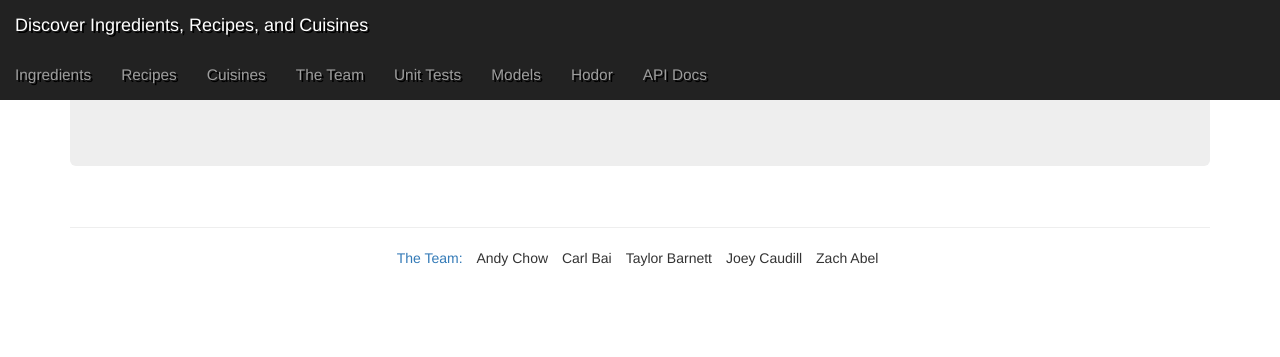
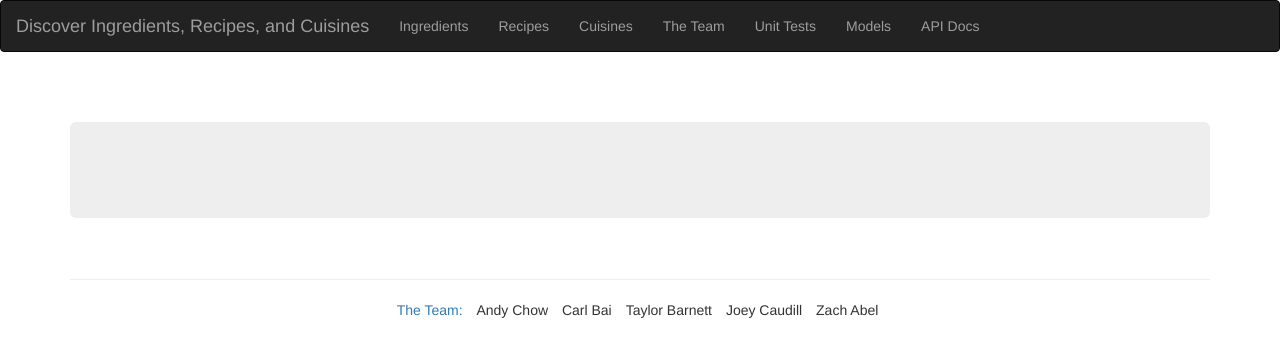
Before and after one commit to tbarn/cs373-idb, a Flask app: page /cuisines.html in a window 1280 px wide. Shown: the top 357 px of the page. Run offline with Flask 2, Linux system fonts and the light colour scheme; data that the repository does not hold is empty; some libraries are stand-ins or nearby versions.

Commit message:
Fixed header image

```diff
--- a/templates/base.html
+++ b/templates/base.html
@@ -22,26 +22,27 @@
 </head>
     {% endblock %}
 <body>
-    <div id="content">
-      <nav class="navbar-inverse navbar-fixed-top" style="text-shadow: 2px 2px #000000;" >
-          <div class="navbar-header" style="font-size: 110%;">
+    <div id='main' class='container-fill'>
+      <nav class="navbar navbar-inverse" style="margin-bottom:0px">
+        <div class="container-fluid">
+          <div class="navbar-header">
             <button type="button" class="navbar-toggle collapsed" data-toggle="collapse" data-target="#bs-example-navbar-collapse-2">
               <span class="sr-only">Toggle navigation</span>
               <span class="icon-bar"></span>
               <span class="icon-bar"></span>
               <span class="icon-bar"></span>
             </button>
-            <a class="navbar-brand" href="/" style="height: 100%;">Discover Ingredients, Recipes, and Cuisines</a>
+            <a class="navbar-brand" href="/">Discover Ingredients, Recipes, and Cuisines</a>
+          </div>
 
           <div class="collapse navbar-collapse" id="bs-example-navbar-collapse-2">
-            <ul class="nav navbar-nav" style="">
+            <ul class="nav navbar-nav">
               <li><a href="/ingredients.html">Ingredients</a></li>
               <li><a href="/recipes.html">Recipes</a></li>
               <li><a href="/cuisines.html">Cuisines</a></li>
               <li><a href="/team.html">The Team</a></li>
               <li><a href="/unittests.html">Unit Tests</a></li>
               <li><a href="/models.html">Models</a></li>
-              <li><a href="/hodor.html">Hodor</a></li>
               <li><a href="http://docs.idb15.apiary.io/">API Docs</a><li>
             </ul>
           </div>
```
